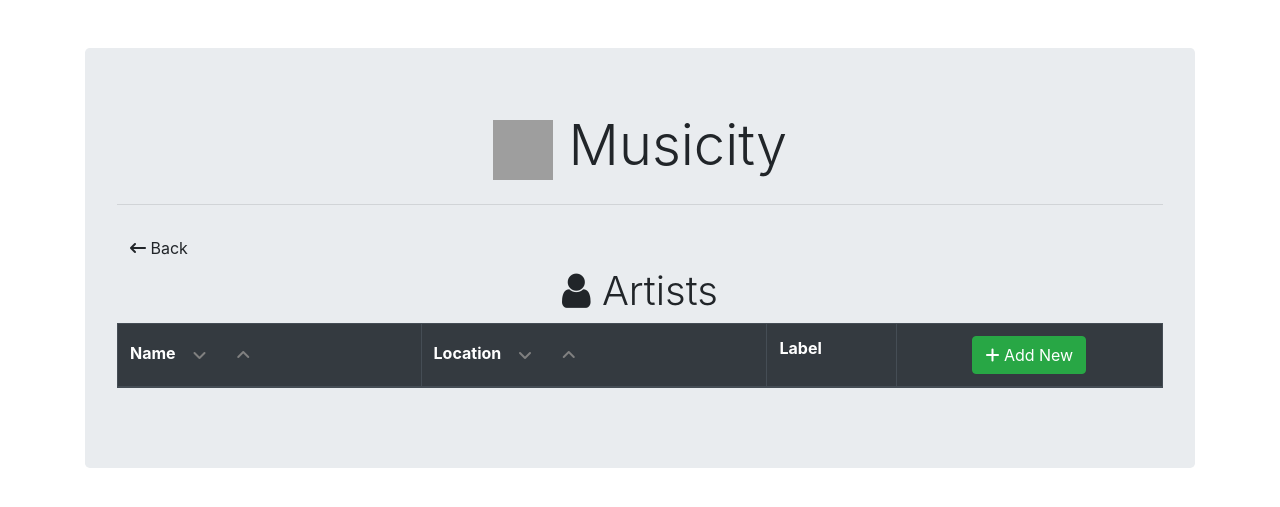
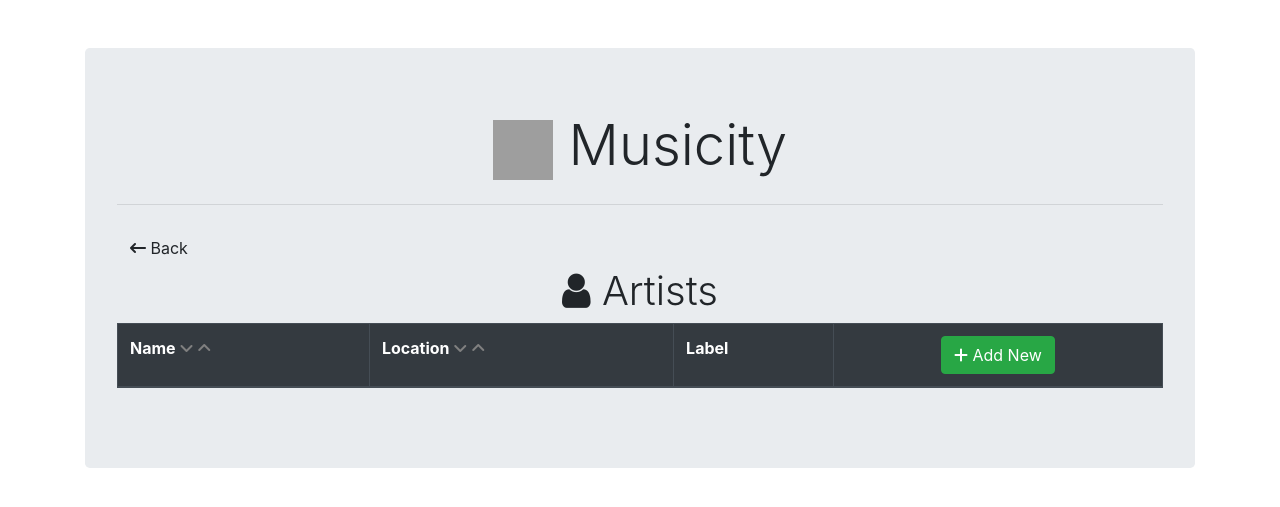
Before and after one commit to Chili404/Musicity, a Django app: page /musicity/artist/ in a window 1280 px wide. Shown: the top 507 px of the page. Run offline with Django 4.2, Linux system fonts and the light colour scheme; data that the repository does not hold is empty; some libraries are stand-ins or nearby versions; grey boxes are pictures that could not be loaded.

Commit message:
Cleaned Artist Arrows UI

```diff
--- a/musicity_db/templates/musicity_db/artist_list.html
+++ b/musicity_db/templates/musicity_db/artist_list.html
@@ -13,18 +13,18 @@
         <thead class="thead-dark font-weight-bold">
             <tr>
                 <td> Name
-                    <a href="{% url 'artist_sort_asc' 'name' %}" class="btn">
+                    <a href="{% url 'artist_sort_asc' 'name' %}">
                         <i class="fa-solid fa-angle-down" style="color:gray"></i>
                     </a>
-                    <a href="{% url 'artist_sort_dec' '-name' %}" class="btn">
+                    <a href="{% url 'artist_sort_dec' '-name' %}" >
                         <i class="fa-solid fa-angle-up" style="color:gray"></i>
                     </a>
                 </td>
                 <td> Location
-                    <a href="{% url 'artist_sort_asc' 'location' %}" class="btn">
+                    <a href="{% url 'artist_sort_asc' 'location' %}">
                         <i class="fa-solid fa-angle-down" style="color:gray"></i>
                     </a>
-                    <a href="{% url 'artist_sort_dec' '-location' %}" class="btn">
+                    <a href="{% url 'artist_sort_dec' '-location' %}">
                         <i class="fa-solid fa-angle-up" style="color:gray"></i>
                     </a>
                 </td>
```
